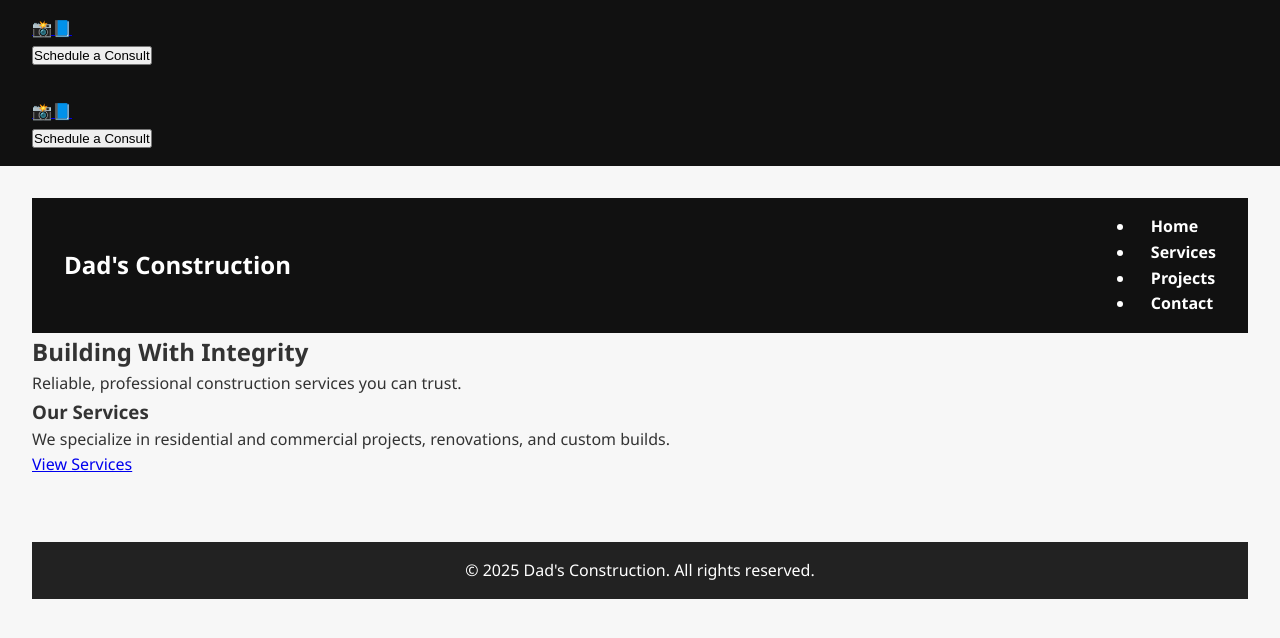
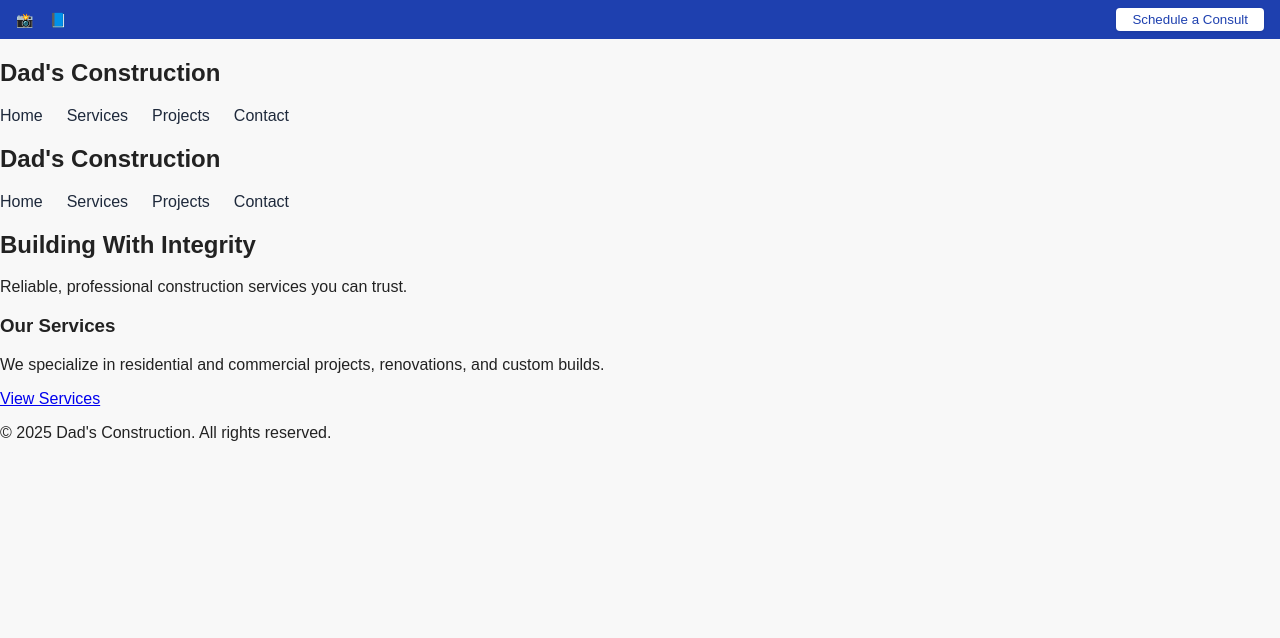
Before and after one commit to saleemgrich/grich-website, a Next.js app: page / in a window 1280 px wide. Shown: the top 638 px of the page. Built offline with nearby package versions, Linux system fonts and the light colour scheme.

Commit message:
global.css update

```diff
--- a/src/components/Header.tsx
+++ b/src/components/Header.tsx
@@ -5,19 +5,17 @@ export default function Header() {
     return (
         <header>
             {/* Top bar */}
-            <div className="bg-blue-700 text-white text-sm py-2 px-4 flex flex-wrap justify-between items-center gap-2">
-                <div className="flex space-x-4">
-                    <a href="https://instagram.com" target="_blank" rel="noopener noreferrer" className="hover:underline hover:text-gray-200">
-                        <span>📸</span>
+            <div className="top-bar">
+                <div className="social-links">
+                    <a href="https://instagram.com" target="_blank" rel="noopener noreferrer">
+                        📸
                     </a>
-                    <a href="https://facebook.com" target="_blank" rel="noopener noreferrer" className="hover:underline hover:text-gray-200">
-                        <span>📘</span>
+                    <a href="https://facebook.com" target="_blank" rel="noopener noreferrer">
+                        📘
                     </a>
                 </div>
                 <Link href="/contact">
-                    <button className="bg-white text-blue-700 font-medium px-4 py-1 rounded hover:bg-gray-100 shadow-sm">
-                        Schedule a Consult
-                    </button>
+                    <button className="schedule-button">Schedule a Consult</button>
                 </Link>
             </div>
         </header>
--- a/src/components/Navigation.tsx
+++ b/src/components/Navigation.tsx
@@ -5,10 +5,10 @@ export default function Navigation() {
     return (
         <header>
             {/* Main nav */}
-            <nav className="bg-white shadow p-4">
-                <div className="container mx-auto flex justify-between items-center">
-                    <h1 className="text-2xl font-bold">Dad's Construction</h1>
-                    <ul className="flex space-x-6">
+            <nav className="main-nav">
+                <div className="container">
+                    <h1 className="site-title">Dad's Construction</h1>
+                    <ul className="nav-links">
                         <li><Link href="/">Home</Link></li>
                         <li><Link href="/services">Services</Link></li>
                         <li><Link href="/projects">Projects</Link></li>
--- a/src/pages/_app.tsx
+++ b/src/pages/_app.tsx
@@ -1,7 +1,7 @@
 // src/pages/_app.tsx
 import type { AppProps } from 'next/app'
 import Header from '../components/Header'
-import Navigation from '../components/Header'
+import Navigation from '../components/Navigation'
 
 import '../styles/global.css'
 
--- a/src/styles/global.css
+++ b/src/styles/global.css
@@ -1,49 +1,67 @@
 /* src/styles/global.css */
 
-* {
+body {
   margin: 0;
-  padding: 0;
-  box-sizing: border-box;
-}
-
-body {
-  font-family: 'Segoe UI', sans-serif;
-  background-color: #f7f7f7;
-  color: #333;
-  line-height: 1.6;
+  font-family: Arial, sans-serif;
+  background-color: #f8f8f8;
+  color: #222;
 }
 
 header {
-  background: #111;
-  color: white;
-  padding: 1rem 2rem;
+  width: 100%;
 }
 
-nav {
+.top-bar {
+  background-color: #1e40af; /* blue-700 */
+  color: white;
+  font-size: 0.875rem;
+  padding: 0.5rem 1rem;
   display: flex;
   justify-content: space-between;
   align-items: center;
+  flex-wrap: wrap;
+  gap: 0.5rem;
 }
 
-nav a {
+.social-links a {
   color: white;
-  margin-left: 1rem;
   text-decoration: none;
-  font-weight: bold;
+  margin-right: 1rem;
 }
 
-nav a:hover {
+.social-links a:hover {
+  text-decoration: underline;
+  color: #e2e8f0; /* light hover */
+}
+
+.schedule-button {
+  background-color: white;
+  color: #1e40af;
+  font-weight: 500;
+  padding: 0.25rem 1rem;
+  border-radius: 0.25rem;
+  border: none;
+  cursor: pointer;
+  box-shadow: 0 1px 3px rgba(0, 0, 0, 0.1);
+}
+
+.schedule-button:hover {
+  background-color: #f3f4f6;
+}
+
+nav ul {
+  list-style: none;
+  padding: 0;
+  margin: 0;
+  display: flex;
+  gap: 1.5rem;
+}
+
+nav ul a {
+  text-decoration: none;
+  color: #1e293b;
+}
+
+nav ul a:hover {
   text-decoration: underline;
 }
-
-main {
-  padding: 2rem;
-}
-
-footer {
-  background: #222;
-  color: white;
-  padding: 1rem 2rem;
-  text-align: center;
-  margin-top: 4rem;
-}
```
Also changed, not shown: src/components/Header.module.css (added, +69 -0 lines).
